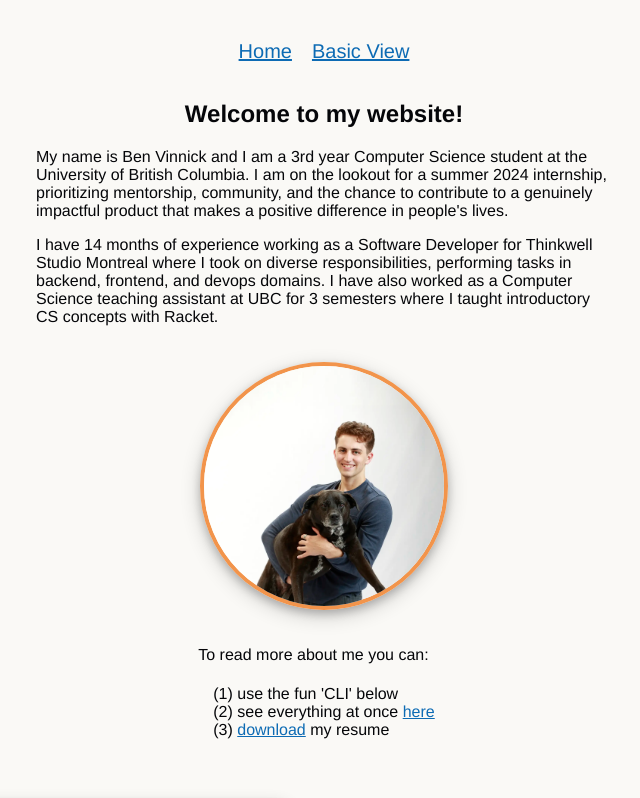
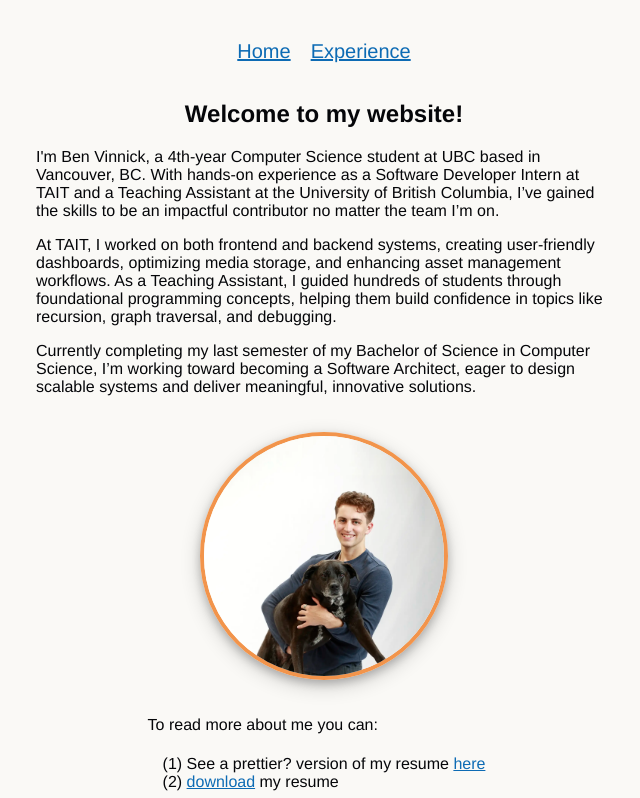
Before and after one commit to bonvee-99/portfolio, a Vue app: page / in a window 1280 px wide. Shown: the top 798 px of the page, without its empty margins (316-956 px from the left). Built offline with nearby package versions, Linux system fonts and the light colour scheme.

Commit message:
changes for main

```diff
--- a/src/App.vue
+++ b/src/App.vue
@@ -1,13 +1,14 @@
 <template>
   <nav>
     <a href="#/">Home</a>
-    <a href="#/basic">Basic View</a>
+    <a href="#/basic">Experience</a>
   </nav>
   <section class="intro" v-if="this.currentPath === '#/' || this.currentPath === ''">
     <div class="welcome">
       <h1>Welcome to my website!</h1>
       <p>{{ resume.intro[0] }}</p>
       <p>{{ resume.intro[1] }}</p>
+      <p>{{ resume.intro[2] }}</p>
     </div>
     <img src="@/assets/lucy.webp">
     <div>
@@ -15,9 +16,9 @@
         To read more about me you can:
       </p>
       <ul>
-        <li>(1) use the fun 'CLI' below</li>
-        <li>(2) see everything at once <a href="#/basic">here</a></li>
-        <li>(3) <a :href="`${publicPath}resume.pdf`" target="_blank">download</a> my resume</li>
+        <!-- <li>(1) use the fun 'CLI' below</li> -->
+        <li>(1) See a prettier? version of my resume <a href="#/basic">here</a></li>
+        <li>(2) <a :href="`${publicPath}resume.pdf`" target="_blank">download</a> my resume</li>
       </ul>
     </div>
   </section>
--- a/src/assets/resume.js
+++ b/src/assets/resume.js
@@ -1,27 +1,39 @@
 const resume = {
   intro: [
-    "My name is Ben Vinnick and I am a 3rd year Computer Science student at the University of British Columbia. I am on the lookout for a summer 2024 internship, prioritizing mentorship, community, and the chance to contribute to a genuinely impactful product that makes a positive difference in people's lives.",
-    "I have 14 months of experience working as a Software Developer for Thinkwell Studio Montreal where I took on diverse responsibilities, performing tasks in backend, frontend, and devops domains. I have also worked as a Computer Science teaching assistant at UBC for 3 semesters where I taught introductory CS concepts with Racket.",
+    "I'm Ben Vinnick, a 4th-year Computer Science student at UBC based in Vancouver, BC. With hands-on experience as a Software Developer Intern at TAIT and a Teaching Assistant at the University of British Columbia, I’ve gained the skills to be an impactful contributor no matter the team I’m on.",
+    "At TAIT, I worked on both frontend and backend systems, creating user-friendly dashboards, optimizing media storage, and enhancing asset management workflows. As a Teaching Assistant, I guided hundreds of students through foundational programming concepts, helping them build confidence in topics like recursion, graph traversal, and debugging.",
+    "Currently completing my last semester of my Bachelor of Science in Computer Science, I’m working toward becoming a Software Architect, eager to design scalable systems and deliver meaningful, innovative solutions.",
   ],
   experience: [
     {
       type: "experience",
-      company: "Thinkwell Studio Montreal",
-      title: "Software Developer (Co-op)",
+      company: "TAIT",
+      title: "Software Developer Intern",
+      dateRange: "May 2024 - August 2024",
+      location: "Montreal, Canada (Remote)",
+      description: [
+        "Collaborated on Feltboard, a Digital CMS for the Experience Design industry used by Google",
+        "Optimized storage efficiency by implementing shared media buckets, reducing redundant uploads by up to 5X",
+        "Enhanced user workflow by creating a “save as” feature, allowing users to easily replicate and modify data structures",
+        "Streamlined asset management by implementing media replacement, facilitating seamless updates without disrupting ongoing processes"
+      ]
+    },
+    {
+      type: "experience",
+      company: "TAIT",
+      title: "Software Developer Intern",
       dateRange: "July 2022 - August 2023",
       location: "Montreal, Canada (Remote)",
       description: [
-        "Collaborated on Feltboard, a Digital CMS for the Experience Design industry, utilizing Node.js and Vue.js",
-        "Facilitated dynamic schema relationships within the CMS, empowering clients to effortlessly create and manage intricate data structures by linking one schema to another",
-        "Implemented Node.js GraphQL queries and mutations to support a new enrollment system with IoT Core",
+        "Developed a frontend dashboard using Vue to allow users to monitor key metrics within their connected devices",
+        "Facilitated dynamic schema relationships within the backend, empowering users to effortlessly create and manage intricate content structures by referencing one schema from another",
+        "Implemented queries and mutations for the GraphQL API to support a new device enrollment system",
         "Designed a YAML parser to validate user input and provide guidance for precise data mapping",
-        "Implemented real-time monitoring for a client service, displaying crucial metrics such as payload reception, errors, uptime, and system performance indicators",
-        "Developed a TypeScript validation tool to maintain backward compatibility of payloads used by third-party applications",
-        "Wrote tests with > 90% coverage for multiple backend features using Mocha and Chai",
-        "Developed a payload analytics feature with GCP Cloud Functions and Pub/Sub to track payload latency across services",
-        "Deployed analytics feature with Terraform and connected it to Datadog for streamlined monitoring and analysis",
-        "Orchestrated Datadog monitoring and alerting in GKE clusters, enhancing system visibility and system reliability",
+        "Developed a validation tool with TypeScript to maintain backward compatibility of payloads sent to 3rd-party devices",
+        "Implemented unit tests for GraphQL queries and mutations using Mocha, Chai, and Sinon",
         "Deployed an image resize proxy using Docker, Nginx, and GKE to reduce service strain and optimize page load times",
+        "Developed payload analytics feature with GCP Cloud Functions and Pub/Sub to track payload latency across services",
+        "Deployed analytics feature with Terraform and connected it to Datadog for streamlined monitoring and analysis"
       ]
     },
     {
@@ -31,7 +43,8 @@ const resume = {
       dateRange: "September 2021 - December 2022",
       location: "Vancouver, Canada",
       description: [
-        "Taught fundamental programming skills with Racket, receiving a 100% favourable rating from > 70 students",
+        "Taught fundamental programming skills and concepts such as recursion, graph traversal, testing, and debugging",
+        "Received a 100% favourable rating from > 70 students",
         "Led weekly labs and office hours for over 1200 students over three academic semesters"
       ]
     }
@@ -47,7 +60,7 @@ const resume = {
       description: [
         "Independently created a web application with TypeScript, tailored for media professionals",
         "Facilitates effortless generation of macros, optimizing the media captioning workflow within Photo Mechanic",
-        "Utilized by professional NHL photographers during every Vancouver Canucks home game, streamlining the captioning process with personalized macros"
+        "Utilized by professional NHL photographers during every Vancouver Canucks home game for the past 3 seasons"
       ]
     },
     {
@@ -56,15 +69,16 @@ const resume = {
       dateRange: "July 2023 - Present",
       ghLink: "https://github.com/bonvee-99/dls",
       description: [
-        "Co-created a Rust Command-Line Interface designed for secure secret sharing among developers over websockets",
-        "Implemented end-to-end encryption using RSA public/private key pairs to ensure the confidentiality and security of shared secrets",
+        "Co-created a Rust CLI designed for secure secret sharing among developers over Websockets",
+        "Implemented end-to-end encryption using RSA public/private key pairs to ensure the security of shared secrets",
         "Introduced the ability for users to join rooms through dynamically generated URLs"
       ]
     }
   ],
   skills: {
-    Languages: [ "JavaScript/TypeScript", "Python", "Rust", "Java", "C", "Bash", "SQL", "NoSQL", "GraphQL", "HTML", "CSS"],
-    Tools: [ "Node", "Docker", "Kubernetes", "Terraform", "GCP", "AWS", "MongoDB", "PostgreSQL", "Vue", "React", "Linux", "Git", "Datadog", "MS Office" ]
+    Languages: ["Java", "TypeScript", "JavaScript", "Java", "Python", "Rust", "Bash", "SQL", "NoSQL", "GraphQL", "HTML", "CSS"],
+    Frameworks: ["Node", "Vue", "React", "JUnit", "Mocha", "Chai"],
+    Other: ["Git", "Docker", "Kubernetes", "GCP", "AWS", "Terraform", "Jenkins", "Datadog", "Jira"]
   },
   education: [
     {
@@ -77,13 +91,14 @@ const resume = {
       cumGpa: "3.9",
       awards: "Dean's Honour List (2019-2021)",
       courses: [
-        "Software Construction (Java)",
-        "Software Engineering (TypeScript)",
-        "Algorithms & Data Structures (C++)",
-        "Algorithm Design & Analysis",
-        "Computer Hardware & Operating Systems (C)",
-        "Relational Databases (SQL)",
-        "Computer Networking (C)"
+        "Intermediate Algorithm Design & Analysis",
+        "Computer Hardware & Operating Systems",
+        "Applied Machine Learning",
+        "Relational Databases",
+        "Computer Networking",
+        "Parallel Computation",
+        "Computer Security",
+        "Distributed Systems",
       ]
     }
   ],
@@ -91,7 +106,7 @@ const resume = {
     {
       title: "UBC Launch Pad",
       description: "Marketing Lead",
-      dateRange: "Sept 2023 - Present"
+      dateRange: "Sept 2023 - April 2024"
     },
     {
       title: "UBC Launch Pad",
@@ -116,7 +131,7 @@ const resume = {
     {
       title: "Phi Gamma Delta",
       description: "Freshman Philanthropy Chairman",
-      dateRange: "Sept 2019 - March 2022"
+      dateRange: "Sept 2019 - March 2020"
     },
     {
       title: "Canuck Place Children's Hospice",
--- a/src/components/EducationCard.vue
+++ b/src/components/EducationCard.vue
@@ -5,7 +5,7 @@
     <span class="date">{{ school.dateRange + ' | ' + school.location }}</span>
     <h6>{{ "Faculty of " + school.faculty }}</h6>
     <h4>{{ "Cumulative GPA: " + school.cumGpa}}</h4>
-    <h4>{{ school.awards }}</h4>
+    <!-- <h4>{{ school.awards }}</h4> -->
     <h3>Courses</h3>
     <ul>
       <li v-for="(s, index) in school.courses" :key="index">{{ s }}</li>
--- a/src/components/HomePage.vue
+++ b/src/components/HomePage.vue
@@ -1,18 +1,18 @@
 <template>
   <div class="home-container">
-    <TerminalClient :updateItem="updateItem" :resume="resume"/>
+    <!-- <TerminalClient :updateItem="updateItem" :resume="resume"/> -->
     <InfoDisplayer :currentItem="currentItem"/>
   </div>
 </template>
 
 <script>
-import TerminalClient from '@/components/TerminalClient.vue'
+// import TerminalClient from '@/components/TerminalClient.vue'
 import InfoDisplayer from '@/components/InfoDisplayer.vue'
 
 export default {
   name: "HomePage",
   components: {
-    TerminalClient,
+    // TerminalClient,
     InfoDisplayer
   },
   props: {
--- a/src/components/InfoDisplayer.vue
+++ b/src/components/InfoDisplayer.vue
@@ -5,7 +5,7 @@
     <SkillsCard v-else-if="currentItem.type === 'skills'" :currentItem="currentItem.list"/>
     <EducationCard v-else-if="currentItem.type === 'education'" :currentItem="currentItem"/>
     <ExtracurricularsCard v-else-if="currentItem.type === 'extracurriculars'" :currentItem="currentItem"/>
-    <h2 v-else>Select an option to see more!</h2>
+    <!-- <h2 v-else>Select an option to see more!</h2> -->
   </section>
 </template>
 
@@ -36,7 +36,7 @@ export default {
 @import '@/styles/variables';
 
 .info-container {
-  height: 500px;
+  height: 100%;
   background-color: $bg-color;
   color: $text-color;
 }
```
Also changed, not shown: 2 other files (tests, documents, lock files or other folders).
